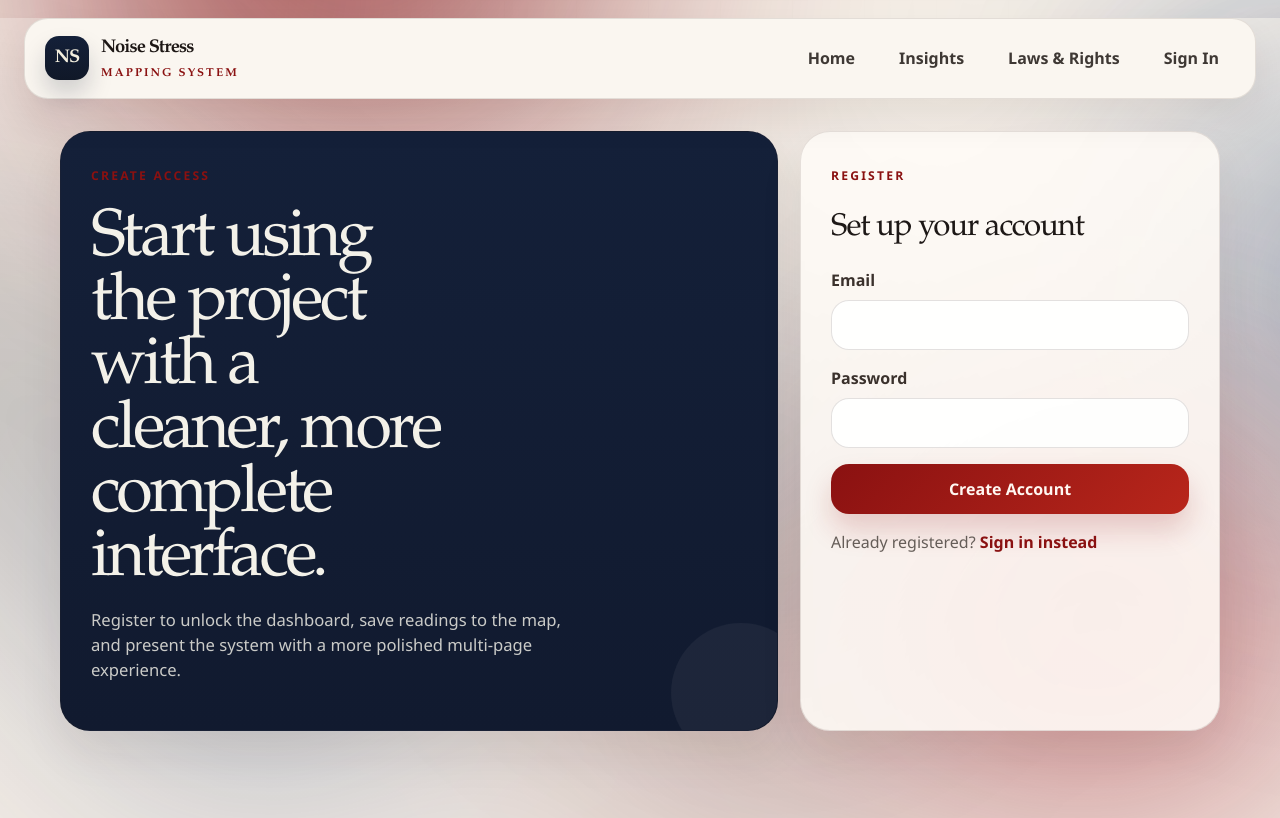
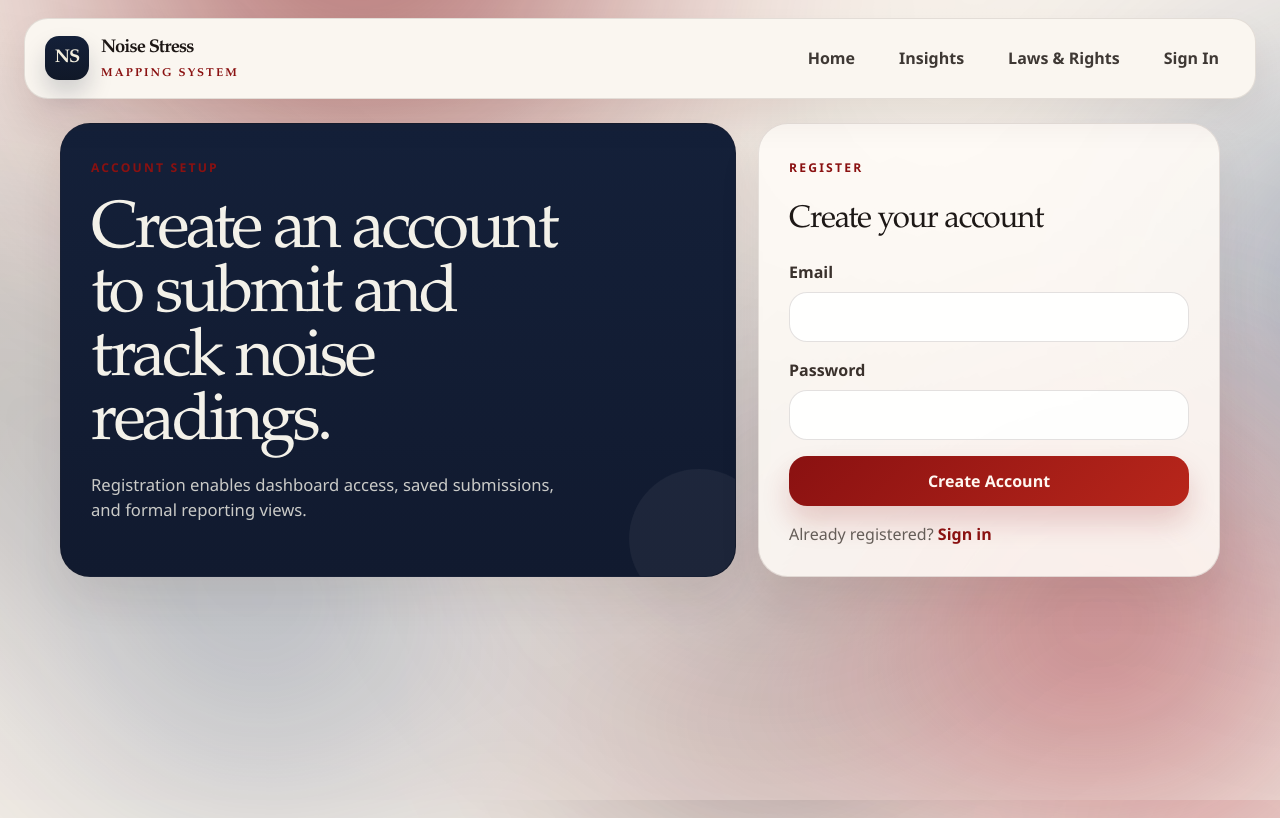
Before and after one commit to nil-aa/Noise-Stress-Mapping-System, a React app in the folder frontend/: page /register in a window 1280 px wide. Built offline with nearby package versions, Linux system fonts and the light colour scheme; no server answers; the HTML template or start-up script is replaced by a standard one.

Commit message:
Signin and Login refinements

```diff
--- a/frontend/src/pages/Auth.css
+++ b/frontend/src/pages/Auth.css
@@ -1,11 +1,23 @@
+.auth-page {
+  min-height: 100svh;
+  display: flex;
+  flex-direction: column;
+  overflow: hidden;
+}
+
 .auth-main {
   width: min(1160px, calc(100% - 32px));
   margin: 0 auto;
-  padding: 32px 0 56px;
+  padding: 24px 0 32px;
   display: grid;
   grid-template-columns: minmax(0, 1fr) minmax(340px, 420px);
   gap: 22px;
   align-items: stretch;
+  align-content: center;
+}
+
+.auth-main-register {
+  grid-template-columns: minmax(0, 1fr) minmax(374px, 462px);
 }
 
 .auth-panel {
@@ -37,10 +49,13 @@
 
 .auth-panel-info h1 {
   margin: 14px 0 16px;
-  max-width: 11ch;
   font-size: clamp(2.8rem, 5.2vw, 4.8rem);
   line-height: 0.96;
   letter-spacing: -0.05em;
+}
+
+.auth-panel-info .auth-headline-wide {
+  max-width: 14ch;
 }
 
 .auth-panel-info p {
@@ -124,7 +139,8 @@
 @media (max-width: 720px) {
   .auth-main {
     width: min(100% - 20px, 1160px);
-    padding-top: 18px;
+    padding-top: 12px;
+    padding-bottom: 18px;
   }
 
   .auth-panel {
--- a/frontend/src/pages/Login.jsx
+++ b/frontend/src/pages/Login.jsx
@@ -29,11 +29,10 @@ function Login() {
       <Navbar />
       <main className="auth-main">
         <section className="auth-panel auth-panel-info">
-          <span className="section-label">Welcome Back</span>
-          <h1>Return to the live monitoring dashboard.</h1>
+          <span className="section-label">Secure Access</span>
+          <h1>Access the monitoring dashboard.</h1>
           <p>
-            Sign in to review personal readings, shared neighborhood reports, and the refreshed
-            stress map interface.
+            Sign in to review your readings, nearby reports, and current stress maps.
           </p>
         </section>
 
@@ -41,7 +40,7 @@ function Login() {
           <form className="auth-form" onSubmit={handleSubmit}>
             <div>
               <span className="section-label">Sign In</span>
-              <h2>Access your workspace</h2>
+              <h2>Access your account</h2>
             </div>
 
             <label className="auth-field">
@@ -71,7 +70,7 @@ function Login() {
             </button>
 
             <p className="auth-switch">
-              Need an account? <Link to="/register">Create one here</Link>
+              Need an account? <Link to="/register">Create one</Link>
             </p>
           </form>
         </section>
--- a/frontend/src/pages/Register.jsx
+++ b/frontend/src/pages/Register.jsx
@@ -24,13 +24,12 @@ function Register() {
   return (
     <div className="auth-page">
       <Navbar />
-      <main className="auth-main">
+      <main className="auth-main auth-main-register">
         <section className="auth-panel auth-panel-info">
-          <span className="section-label">Create Access</span>
-          <h1>Start using the project with a cleaner, more complete interface.</h1>
+          <span className="section-label">Account Setup</span>
+          <h1 className="auth-headline-wide">Create an account to submit and track noise readings.</h1>
           <p>
-            Register to unlock the dashboard, save readings to the map, and present the system with
-            a more polished multi-page experience.
+            Registration enables dashboard access, saved submissions, and formal reporting views.
           </p>
         </section>
 
@@ -38,7 +37,7 @@ function Register() {
           <form className="auth-form" onSubmit={handleSubmit}>
             <div>
               <span className="section-label">Register</span>
-              <h2>Set up your account</h2>
+              <h2>Create your account</h2>
             </div>
 
             <label className="auth-field">
@@ -69,7 +68,7 @@ function Register() {
             </button>
 
             <p className="auth-switch">
-              Already registered? <Link to="/login">Sign in instead</Link>
+              Already registered? <Link to="/login">Sign in</Link>
             </p>
           </form>
         </section>
```
